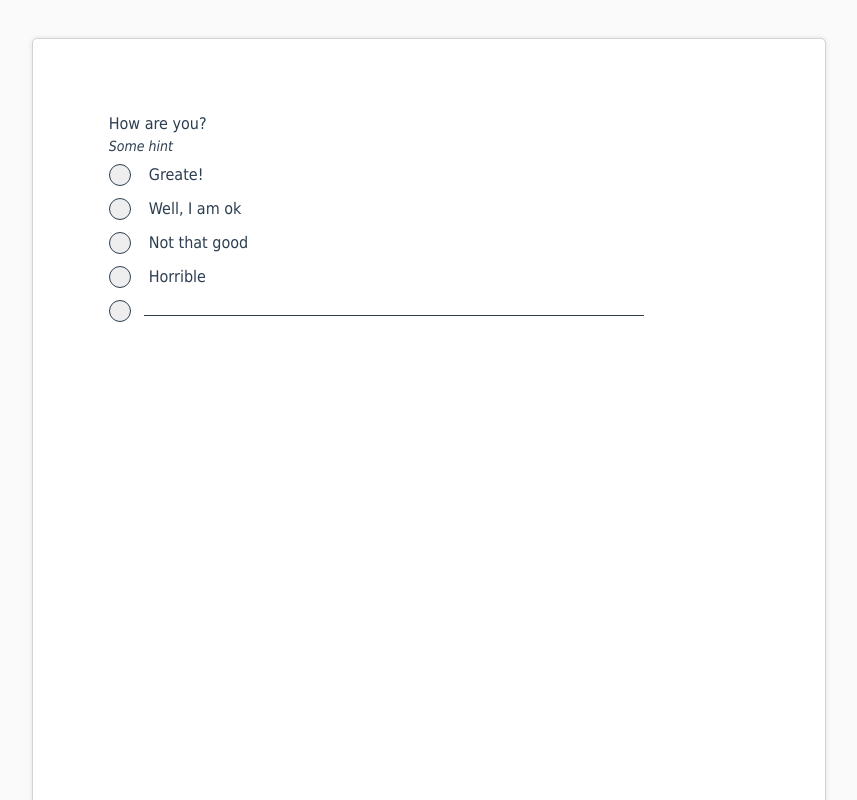
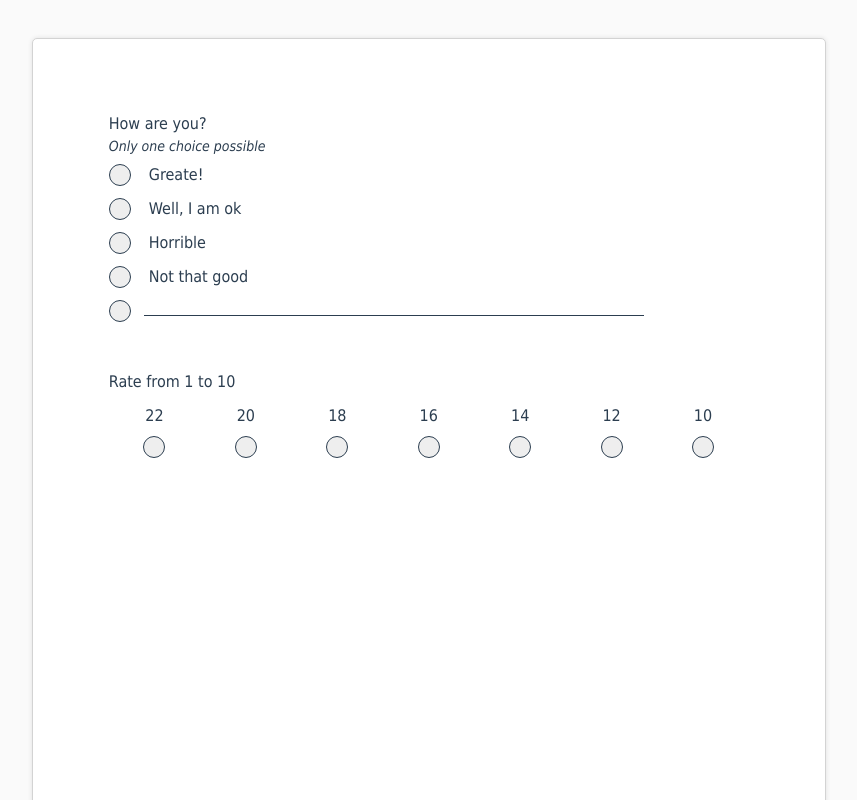
Before and after one commit to yss14/printable-surveys, a React (Create React App) app: page / in a window 1280 px wide. Shown: the top 800 px of the page, without its empty margins (211-1068 px from the left). Built offline with nearby package versions, Linux system fonts and the light colour scheme.

Commit message:
Implemented likert scale component

```diff
--- a/src/App.tsx
+++ b/src/App.tsx
@@ -1,14 +1,55 @@
 import * as React from 'react';
 import './App.css';
 import Page from './components/Page';
-import MultipleChoice from './components/MultipleChoice';
+import MultipleChoice, { MultipleChoiceProps } from './components/MultipleChoice';
+import LikertScale, { LikertScaleProps } from './components/LikertScala';
+
+enum SurveyElementType {
+	MultipleChoice = 'MultipleChoice',
+	LikertScale = 'LikertScale'
+}
+
+interface SurveyElement {
+	type: SurveyElementType;
+	opts: MultipleChoiceProps | LikertScaleProps;
+}
+
+const survey: SurveyElement[] = [
+	{
+		type: SurveyElementType.MultipleChoice,
+		opts: {
+			question: 'How are you?',
+			hint: 'Only one choice possible',
+			options: ['Greate!', 'Well, I am ok', 'Not that good', 'Horrible'],
+			multipleAnswers: false,
+			enableOtherOption: true,
+			randomOrder: true
+		}
+	},
+	{
+		type: SurveyElementType.LikertScale,
+		opts: {
+			question: 'Rate from 1 to 10',
+			from: 10,
+			to: 22,
+			step: 2,
+			randomInverse: true
+		}
+	}
+];
 
 class App extends React.Component {
 	render() {
 		return (
 			<div>
 				<Page>
-					<MultipleChoice question="How are you?" hint="Some hint" options={['Greate!', 'Well, I am ok', 'Not that good', 'Horrible']} multipleAnswers={false} enableOtherOption={true} />
+					{survey.map((surveyEl, idx) => {
+						switch (surveyEl.type) {
+							case SurveyElementType.MultipleChoice: return <MultipleChoice key={idx} {...(surveyEl.opts as MultipleChoiceProps) } />;
+							case SurveyElementType.LikertScale: return <LikertScale key={idx} {...(surveyEl.opts as LikertScaleProps) } />;
+							default: return null;
+						}
+					})}
 				</Page>
 			</div>
 		);
--- /dev/null
+++ b/src/components/LikertScala.tsx
@@ -0,0 +1,111 @@
+import * as React from 'react';
+import styled from 'styled-components';
+import StyledComponentProps from '../types/StyledComponentProps';
+import * as PropTypes from 'prop-types';
+import SurveyElement from './SurveyElement';
+import { Childable } from '../types/Childable';
+
+const LikertScaleItemCheckbox = styled.div`
+	height: 22px;
+    width: 22px;
+    background-color: #eee;
+    border-radius: 50%;
+	border: 1px solid #2c3e50;
+	margin-left: auto;
+	margin-right: auto;
+	margin-top: 10px;
+`;
+
+const LikertScaleItemLabel: React.StatelessComponent<StyledComponentProps & Childable> = ({ children, className }) => (
+	<div className={className}>{children}</div>
+);
+
+const StyledLikertScaleItemLabel = styled(LikertScaleItemLabel) `
+	width: 100%;
+	height: 20px;
+	text-align: center;
+`;
+
+const StyledLikertScaleList = styled.ul`
+	list-style: none;
+	margin: 0px;
+	padding: 0px;
+`;
+
+interface LikertScaleItem extends StyledComponentProps, Childable {
+	length: number;
+}
+
+const LikertScaleItem: React.StatelessComponent<LikertScaleItem> = ({ length, className, children }) => (
+	<li className={className}>{children}</li>
+);
+
+const StyledLikertScaleItem = styled(LikertScaleItem) `
+	float: left;
+	width: ${props => 640 / props.length}px;
+	height: 30px;
+`;
+
+StyledLikertScaleItem.propTypes = {
+	length: PropTypes.number.isRequired,
+};
+
+export interface LikertScaleProps extends StyledComponentProps {
+	question: string;
+	hint?: string;
+	from?: number;
+	to?: number;
+	step?: number;
+	randomInverse?: boolean;
+}
+
+const LikertScale: React.StatelessComponent<LikertScaleProps> = ({ className, question, hint, from, to, step, randomInverse }) => {
+	if ((to - from) % step !== 0) {
+		throw new Error(`Error at LikertScala: Range from ${from} to ${to} is divisible by ${step}`);
+	}
+
+	let data: number[] = [];
+	for (let i = from; i <= to; i = i + step) {
+		data.push(i);
+	}
+
+	if (randomInverse) {
+		data = Math.round(Math.random()) === 1 ? data : data.reverse();
+	}
+
+	return (
+		<SurveyElement question={question} hint={hint}>
+			<StyledLikertScaleList>
+				{data.map((d, idx) => (
+					<StyledLikertScaleItem key={idx} length={data.length}>
+						<StyledLikertScaleItemLabel>{d}</StyledLikertScaleItemLabel>
+						<LikertScaleItemCheckbox />
+					</StyledLikertScaleItem>
+				))}
+			</StyledLikertScaleList>
+		</SurveyElement>
+	);
+};
+
+const StyledLikertScale = styled(LikertScale) `
+
+`;
+
+StyledLikertScale.propTypes = {
+	question: PropTypes.string.isRequired,
+	hint: PropTypes.string.isRequired,
+	from: PropTypes.number.isRequired,
+	to: PropTypes.number.isRequired,
+	step: PropTypes.number.isRequired,
+	randomInverse: PropTypes.bool.isRequired
+};
+
+StyledLikertScale.defaultProps = {
+	hint: '',
+	from: 1,
+	to: 10,
+	step: 1,
+	randomInverse: false
+};
+
+export default StyledLikertScale;
--- a/src/components/MultipleChoice.tsx
+++ b/src/components/MultipleChoice.tsx
@@ -3,6 +3,7 @@ import styled from 'styled-components';
 import StyledComponentProps from '../types/StyledComponentProps';
 import * as PropTypes from 'prop-types';
 import SurveyElement from './SurveyElement';
+import { shuffle } from '../utils/array-shuffle';
 
 type OnInputClickEventHandler = (e: React.MouseEvent<HTMLDivElement>, selectedIndex: number) => void;
 
@@ -101,12 +102,13 @@ StyledMultipleChoiceOption.defaultProps = {
 };
 
 //MultipleChoice
-interface MultipleChoiceProps extends StyledComponentProps {
+export interface MultipleChoiceProps extends StyledComponentProps {
 	options: string[];
 	question: string;
 	hint?: string;
 	enableOtherOption?: boolean;
 	multipleAnswers?: boolean;
+	randomOrder?: boolean;
 }
 
 interface MultipleChoiceState {
@@ -135,13 +137,13 @@ class MultipleChoice extends React.Component<MultipleChoiceProps, MultipleChoice
 	}
 
 	render() {
-		const { className, options, question, hint, enableOtherOption } = this.props;
+		const { className, options, question, hint, enableOtherOption, randomOrder } = this.props;
 		const { selectedIndices } = this.state;
 
 		return (
 			<SurveyElement question={question} hint={hint}>
 				<form className={className}>
-					{options.map((option, idx) =>
+					{(randomOrder ? shuffle(options) : options).map((option, idx) =>
 						<StyledMultipleChoiceOption
 							text={option}
 							key={`multiple-choice-option-${idx}`}
@@ -172,13 +174,15 @@ StyledMultipleChoice.propTypes = {
 	enableOtherOption: PropTypes.bool.isRequired,
 	question: PropTypes.string.isRequired,
 	hint: PropTypes.string.isRequired,
-	multipleAnswers: PropTypes.bool.isRequired
+	multipleAnswers: PropTypes.bool.isRequired,
+	randomOrder: PropTypes.bool.isRequired
 };
 
 StyledMultipleChoice.defaultProps = {
 	enableOtherOption: false,
 	hint: '',
-	multipleAnswers: false
+	multipleAnswers: false,
+	randomOrder: false
 };
 
 export default StyledMultipleChoice;
--- a/src/components/SurveyElement.tsx
+++ b/src/components/SurveyElement.tsx
@@ -65,7 +65,7 @@ class SurveyElement extends React.Component<SurveyElementProps> {
 }
 
 const StyledSurveyElement = styled(SurveyElement) `
-	margin-bottom: 10px;
+	margin-bottom: 50px;
 `;
 
 export default StyledSurveyElement;
--- a/src/types/Childable.ts
+++ b/src/types/Childable.ts
@@ -1,3 +1,3 @@
 export interface Childable {
-	children?: React.ReactChild | Element | string;
+	children?: any;
 }
--- /dev/null
+++ b/src/utils/array-shuffle.ts
@@ -0,0 +1,7 @@
+export function shuffle(a: any[]) {
+	for (let i = a.length - 1; i > 0; i--) {
+		const j = Math.floor(Math.random() * (i + 1));
+		[a[i], a[j]] = [a[j], a[i]];
+	}
+	return a;
+}
--- a/tslint.json
+++ b/tslint.json
@@ -24,6 +24,7 @@
 		],
 		"jsdoc-format": true,
 		"jsx-no-lambda": false,
+		"jsx-curly-spacing": false,
 		"jsx-no-multiline-js": false,
 		"label-position": true,
 		"member-ordering": [
@@ -32,7 +33,6 @@
 			"static-before-instance",
 			"variables-before-functions"
 		],
-		"no-any": true,
 		"no-arg": true,
 		"no-bitwise": true,
 		"no-consecutive-blank-lines": true,
```
